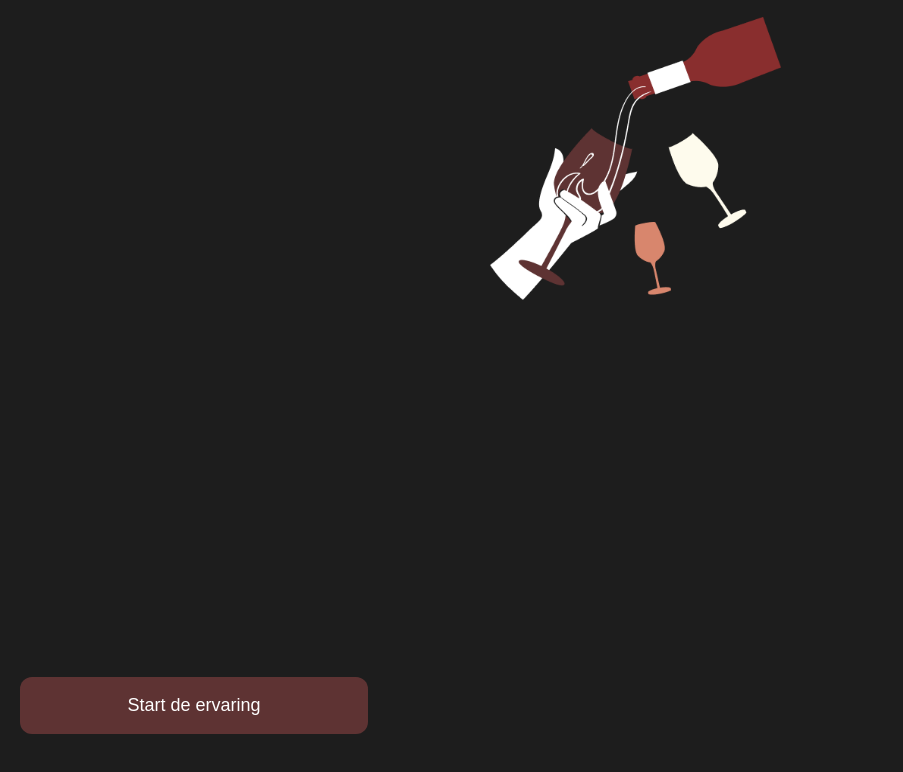
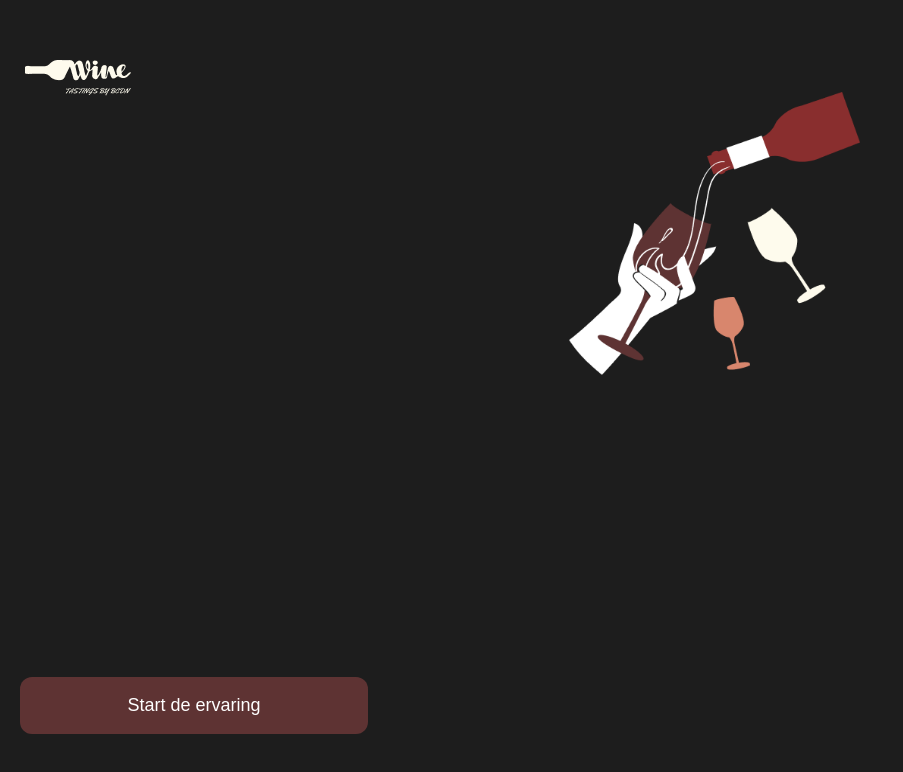
Before and after one commit to beratmanus/ixdproject, a Vue app: page / in a window 1280 px wide. Shown: the top 772 px of the page, without its empty margins (0-903 px from the left). Built offline with nearby package versions, Linux system fonts and the light colour scheme; a web font is replaced by a local one.

Commit message:
Landing page done
Page completed + landing nav component added

```diff
--- /dev/null
+++ b/src/components/LandingNav.vue
@@ -0,0 +1,28 @@
+<template>
+<div class="nav-bar">
+  <img :src="logo" alt="logo">
+</div>
+</template>
+
+<script>
+export default {
+  name: "LandingNav",
+  data() {
+    return {
+      logo: require("/public/images/logo.png")
+    }
+  }
+}
+</script>
+
+<style scoped>
+.nav-bar{
+  width: fit-content;
+  float: left;
+  margin: 25px;
+  padding-top: 35px;
+}
+img{
+  right: 1px;
+}
+</style>
--- a/src/views/Home.vue
+++ b/src/views/Home.vue
@@ -1,4 +1,5 @@
 <template>
+  <LandingNav></LandingNav>
   <div class="hero">
     <img :src="hero" alt="">
     <button>Start de ervaring</button>
@@ -8,11 +9,12 @@
 <script>
 // @ is an alias to /src
 import hero from "../assets/hero.png"
+import LandingNav from "../components/LandingNav";
 
 export default {
   name: 'Home',
   components: {
-
+    LandingNav
   },
   data() {
     return {
@@ -32,10 +34,10 @@ html, body{
   justify-content: center;
 
 }
-
 .hero img{
    height: 320px;
    width: 320px !important;
+   margin-top: 75px;
 }
 button{
   width: 348px;
--- a/src/views/wijnen/Wijnen.vue
+++ b/src/views/wijnen/Wijnen.vue
@@ -1,4 +1,4 @@
-<template>
+ <template>
     <h1>Wijnen</h1>
     <div v-for="wijn in wijnen" :key="wijn.id" class="job">
         <router-link :to="{ name: 'WijnDetails', params: { id: wijn.id, title: wijn.title, details: wijn.details, img: wijn.img, bg_img: wijn.bg } }">
```
Also changed, not shown: 1 other file (tests, documents, lock files or other folders).
